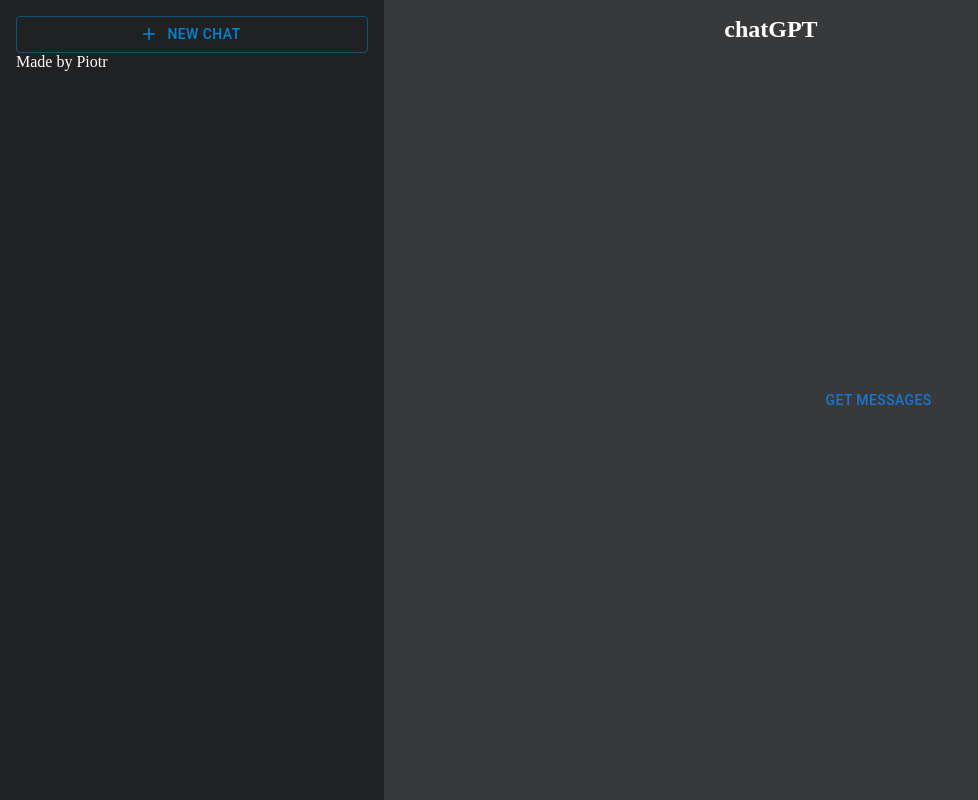
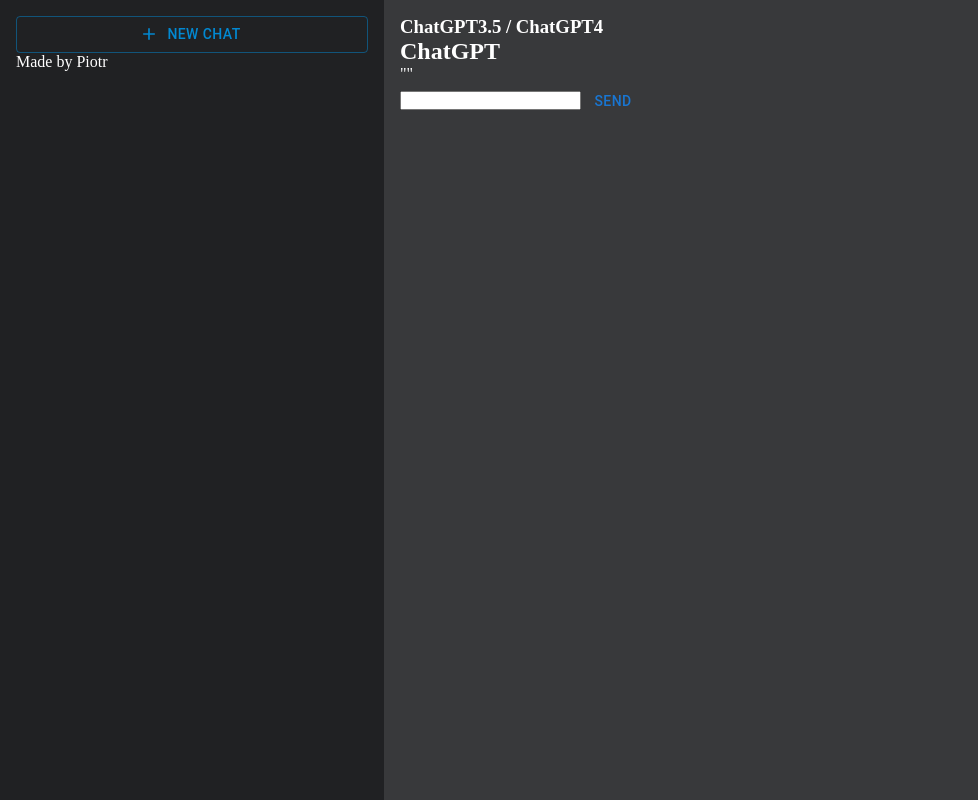
Before and after one commit to piotrszczesniak/chatgpt-clone-next, a Next.js app: page / in a window 1280 px wide. Shown: the whole page, without its empty margins (0-978 px from the left). Built offline with nearby package versions, Linux system fonts and the light colour scheme.

Commit message:
add some more code

```diff
--- a/package.json
+++ b/package.json
@@ -18,6 +18,7 @@
     "@types/react-dom": "18.2.7",
     "eslint": "8.48.0",
     "eslint-config-next": "13.4.19",
+    "isomorphic-fetch": "^3.0.0",
     "next": "13.4.19",
     "react": "18.2.0",
     "react-dom": "18.2.0",
--- a/src/pages/api/generate.ts
+++ b/src/pages/api/generate.ts
@@ -1,7 +1,20 @@
 // Next.js API route support: https://nextjs.org/docs/api-routes/introduction
 import type { NextApiRequest, NextApiResponse } from 'next';
 
+type ResponseData = {};
+
 export default async function handler(req: NextApiRequest, res: NextApiResponse) {
+  const body = {
+    model: 'gpt-3.5-turbo',
+    messages: [
+      {
+        role: 'user',
+        content: req.body.message,
+      },
+    ],
+    max_tokens: 20,
+  };
+
   const requestOptions: RequestInit = {
     method: 'POST',
     headers: {
@@ -9,19 +22,11 @@
       Authorization: `Bearer ${process.env.OPENAI_API_KEY}`,
     },
 
-    body: JSON.stringify({
-      model: 'gpt-3.5-turbo',
-      messages: [
-        {
-          role: 'user',
-          content: 'what can you do?',
-        },
-      ],
-      max_tokens: 100,
-    }),
+    body: JSON.stringify(body),
   };
 
   try {
+    // createChatCompletion
     const response = await fetch(`https://api.openai.com/v1/chat/completions`, requestOptions);
 
     const data = await response.json();
--- a/src/pages/index.tsx
+++ b/src/pages/index.tsx
@@ -5,12 +5,28 @@
 
 import Button from '@mui/material/Button';
 import AddIcon from '@mui/icons-material/Add';
+import { ChangeEvent, useState } from 'react';
 
 const inter = Inter({ subsets: ['latin'] });
 
 // https://www.youtube.com/watch?v=uRQH2CFvedY
 
+type Message = {
+  role: 'user' | 'assistant' | null;
+  content: string;
+};
+
 export default function Home() {
+  const [value, setValue] = useState<string>('');
+  const [message, setMessage] = useState<Message>({
+    role: null,
+    content: '',
+  });
+
+  const handleValueChange = (e: ChangeEvent<HTMLInputElement>) => {
+    setValue(e.target.value);
+  };
+
   const getMessages = async () => {
     const requestOptions = {
       method: 'POST',
@@ -18,14 +34,14 @@
         'Content-Type': 'application/json',
       },
       body: JSON.stringify({
-        message: 'hello how are you',
+        message: value,
       }),
     };
 
     try {
       const resposne = await fetch(`http://localhost:3000/api/generate`, requestOptions);
       const data = await resposne.json();
-      console.log(data);
+      setMessage(data.choices[0].message);
     } catch (error) {
       console.error(error);
     }
@@ -50,8 +66,13 @@
           </nav>
         </section>
         <section className={styles.content}>
-          <h1>{`chatGPT`}</h1>
-          <Button onClick={getMessages}>Get messages</Button>
+          <h3>ChatGPT3.5 / ChatGPT4</h3>
+          <h1>{`ChatGPT`}</h1>
+
+          <p>{JSON.stringify(message?.content)}</p>
+
+          <input value={value} onChange={handleValueChange} />
+          <Button onClick={getMessages}>send</Button>
         </section>
       </main>
     </>
--- a/src/styles/Home.module.scss
+++ b/src/styles/Home.module.scss
@@ -15,9 +15,7 @@
 
 .content {
   flex-basis: 70%;
-  display: flex;
   background-color: #38393b;
-  justify-content: center;
   padding: 1rem;
   height: 100vh;
 }
```
Also changed, not shown: src/styles/Home.module copy.css (+2 -10 lines), 1 other file (tests, documents, lock files or other folders).
